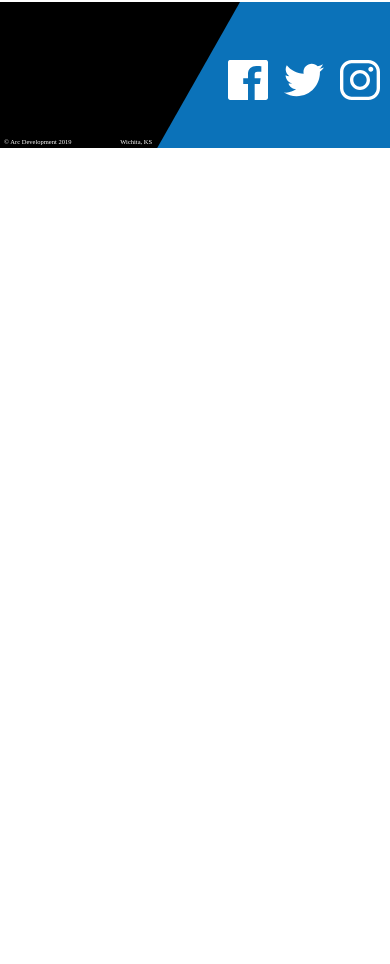
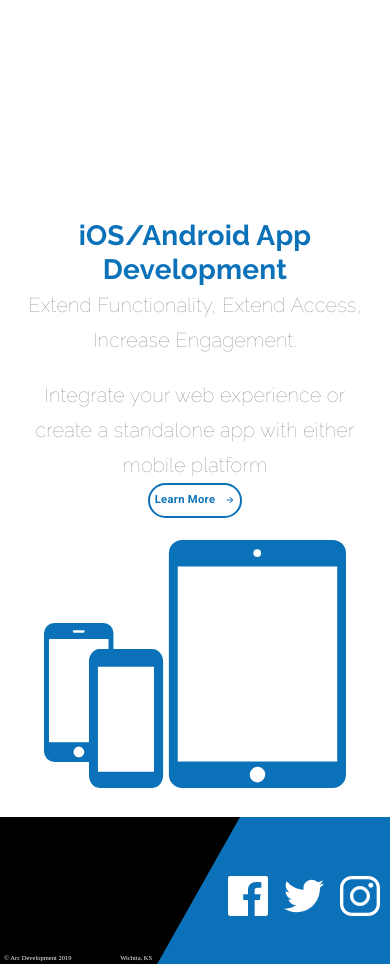
Before and after one commit to usman-akram-dev/project-react-mui-web, a React (Create React App) app: page / in a window 390 px wide. Shown: the part 1332-2296 px from the top of the page. Before the commit the page ends 1480 px from the top, so only its background shows below. Built offline with nearby package versions, Linux system fonts and the light colour scheme.

Commit message:
creating the services block - ios/mobile app development

```diff
--- a/src/components/LandingPage.js
+++ b/src/components/LandingPage.js
@@ -9,7 +9,7 @@
 import ButtonArrow from "./ui/ButtonArrow";
 import animationData from "../animations/landinganimation/data";
 import customSoftwareIcon from "../assets/Custom Software Icon.svg";
-
+import mobileAppsIcon from "../assets/mobileIcon.svg"
 
 const useStyles = makeStyles((theme) => ({
   animation: {
@@ -138,13 +138,11 @@
         </Grid>
       </Grid>
       <Grid item>
-        {/*-----Services Block-----*/}
+        {/*-----Custom Software Block-----*/}
         <Grid container direction="row" className={classes.serviceContainer} justify={matchesSM ? "center" : undefined}>
           <Grid item style={{marginLeft: matchesSM ? 0 : "5em" , textAlign : matchesSM ? "center" : undefined}} >
             <Typography variant="h4">Custom Software Development</Typography>
             <Typography variant="subtitle1" className={classes.subtitle}>Save Energy , Save Time , Save Money.</Typography>
-
-
             <Typography variant="subtitle1">Complete digital solutions , from investigation to{" "} <span className={classes.specialText}>celebration</span></Typography>
           <Button variant="outlined" className={classes.learnButton}><span style={{ marginRight: 10 }}>Learn More</span>
           <ButtonArrow
@@ -159,6 +157,26 @@
           </Grid>
         </Grid>
       </Grid>
+      <Grid item>
+        {/*-----iOS/Android Block-----*/}
+        <Grid container direction="row" className={classes.serviceContainer} justify={matchesSM ? "center" : "flex-end"}>
+          <Grid item style={{textAlign : matchesSM ? "center" : undefined}} >
+            <Typography variant="h4">iOS/Android App Development</Typography>
+            <Typography variant="subtitle1" className={classes.subtitle}>Extend Functionality, Extend Access, Increase Engagement.</Typography>
+            <Typography variant="subtitle1">Integrate your web experience or create a standalone app {matchesSM ? null : <br/> } with either mobile platform</Typography>
+          <Button variant="outlined" className={classes.learnButton}><span style={{ marginRight: 10 }}>Learn More</span>
+          <ButtonArrow
+                    width="10"
+                    height="10"
+                    fill={theme.palette.common.blue}
+                  />
+                  </Button>
+          </Grid>
+          <Grid item style={{marginRight: matchesSM ? 0 : "5em"  }}>
+          <img className={classes.icon} alt="mobile phone icon" src={mobileAppsIcon} />
+          </Grid>
+        </Grid>
+      </Grid>
     </Grid>
   );
 }
--- a/src/components/ui/Footer.js
+++ b/src/components/ui/Footer.js
@@ -114,7 +114,7 @@
                   props.setSelectedIndex(2);
                 }}
               >
-                Mobile App Development
+                iOS/Android App Development
               </Grid>
               <Grid
                 item
```
